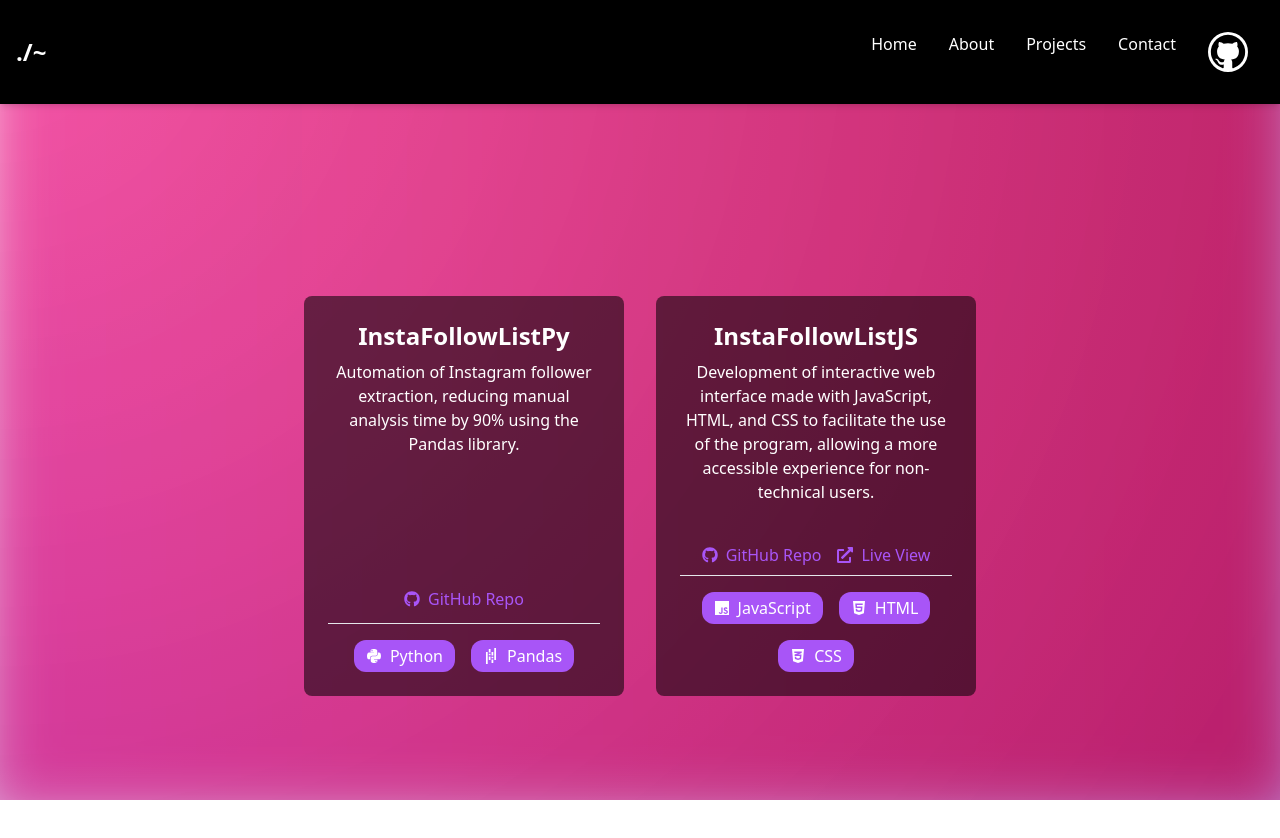
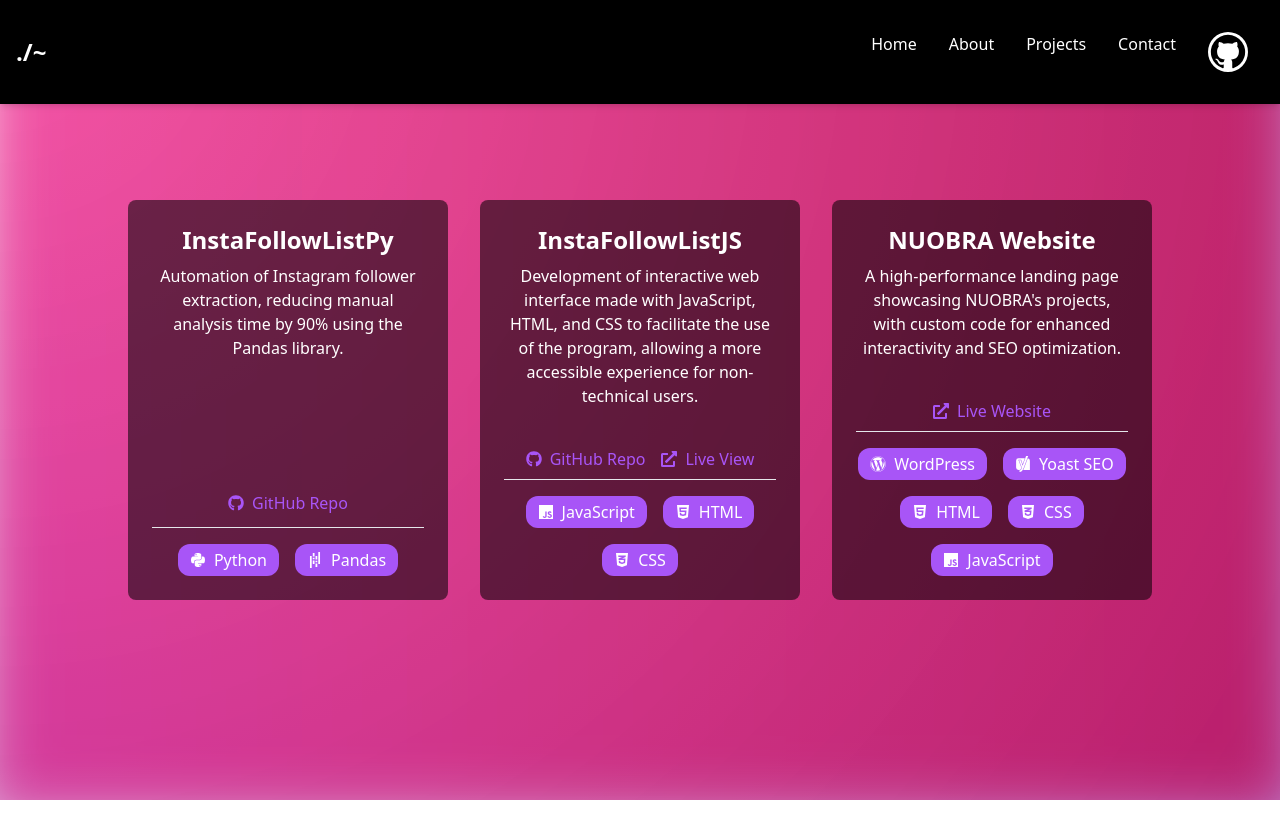
Before and after one commit to Doikson/joseangel-portfolio, a Next.js app: page /projects in a window 1280 px wide. Shown: the top 838 px of the page. After the commit the page ends 800 px from the top, so only its background shows below. Built offline with nearby package versions, Linux system fonts and the light colour scheme.

Commit message:
Added Nuobra Project

```diff
--- a/app/projects/page.jsx
+++ b/app/projects/page.jsx
@@ -1,12 +1,12 @@
 import React from "react";
-import { FaPython, FaJs, FaGithub, FaExternalLinkAlt, FaHtml5, FaCss3Alt } from "react-icons/fa"; // React Icons for tech icons
-import { SiPandas } from "react-icons/si"; // Pandas icon from react-icons
+import { FaPython, FaJs, FaGithub, FaExternalLinkAlt, FaHtml5, FaCss3Alt, FaWordpress } from "react-icons/fa"; // React Icons for tech icons
+import { SiPandas, SiYoast } from "react-icons/si"; // Pandas and Yoast icons from react-icons
 
 const Projects = () => {
   return (
-    <div className="flex flex-wrap justify-center items-center gap-8 p-6 min-h-screen mt-24 animate-slide">
+    <div className="flex flex-wrap justify-center items-center gap-8 p-6 min-h-screen">
       {/* Project 1 - InstaFollowListPy */}
-      <div className="bg-black bg-opacity-55 p-6 rounded-lg text-white z-10 w-80 h-[400px] flex flex-col hover:scale-105 transition-transform duration-300 ">
+      <div className="bg-black bg-opacity-55 p-6 rounded-lg text-white z-10 w-80 h-[400px] flex flex-col hover:scale-105 transition-transform duration-300">
         <h2 className="text-2xl font-semibold mb-2 text-center">InstaFollowListPy</h2>
         <p className="mb-4 text-center flex-grow">
           Automation of Instagram follower extraction, reducing manual analysis time by 90% using the Pandas library.
@@ -76,7 +76,46 @@ const Projects = () => {
         </div>
       </div>
 
-      {/* Other projects go here */}
+      {/* Project 3 - NUOBRA Website */}
+      <div className="bg-black bg-opacity-55 p-6 rounded-lg text-white z-10 w-80 h-[400px] flex flex-col hover:scale-105 transition-transform duration-300">
+        <h2 className="text-2xl font-semibold mb-2 text-center">NUOBRA Website</h2>
+        <p className="mb-4 text-center flex-grow">
+        A high-performance landing page showcasing NUOBRA's projects, with custom code for enhanced interactivity and SEO optimization.
+        </p>
+        <div className="flex justify-center gap-4 mb-4 border-b p-2">
+          <a
+            href="https://nuobra.com.mx"
+            target="_blank"
+            rel="noopener noreferrer"
+            className="text-purple-500 hover:text-purple-700 flex items-center"
+          >
+            <FaExternalLinkAlt className="mr-2" />
+            Live Website
+          </a>
+        </div>
+        <div className="flex justify-center gap-4 flex-wrap">
+          <span className="bg-purple-500 text-white py-1 px-3 rounded-xl flex items-center">
+            <FaWordpress className="mr-2" />
+            WordPress
+          </span>
+          <span className="bg-purple-500 text-white py-1 px-3 rounded-xl flex items-center">
+            <SiYoast className="mr-2" />
+            Yoast SEO
+          </span>
+          <span className="bg-purple-500 text-white py-1 px-3 rounded-xl flex items-center">
+            <FaHtml5 className="mr-2" />
+            HTML
+          </span>
+          <span className="bg-purple-500 text-white py-1 px-3 rounded-xl flex items-center">
+            <FaCss3Alt className="mr-2" />
+            CSS
+          </span>
+          <span className="bg-purple-500 text-white py-1 px-3 rounded-xl flex items-center">
+            <FaJs className="mr-2" />
+            JavaScript
+          </span>
+        </div>
+      </div>
     </div>
   );
 };
```
